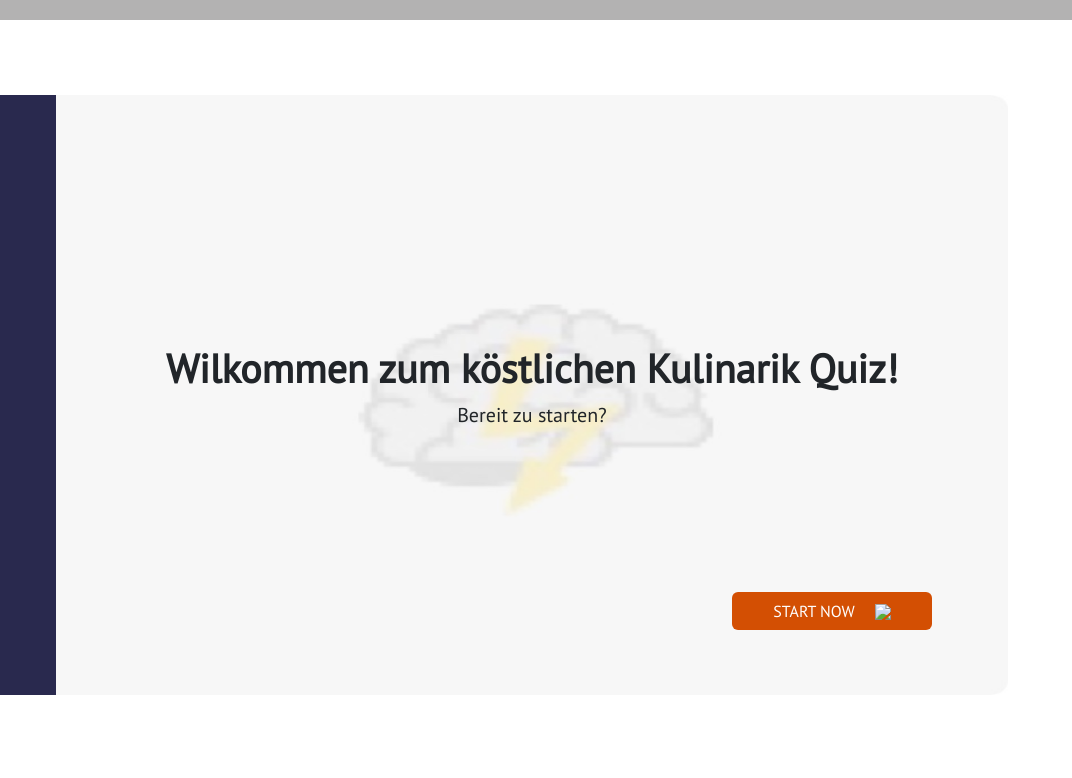
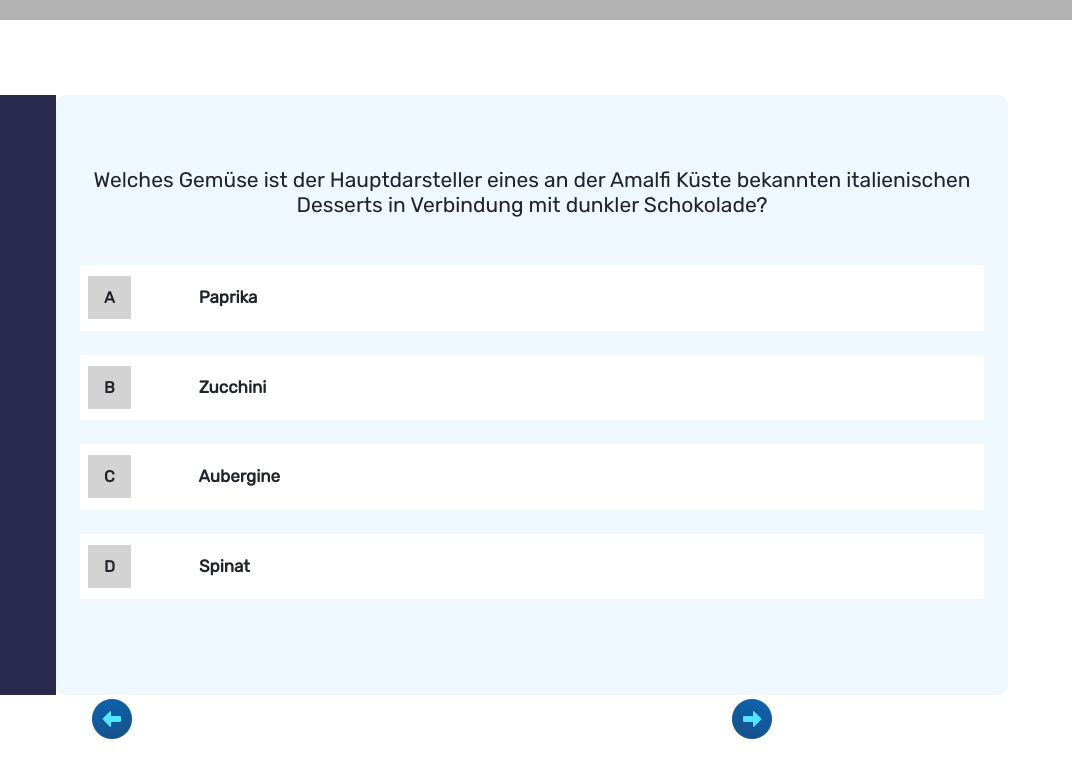
Before and after one commit to MarioHaefs/Quiz-App, a website: page index.html in a window 1280 px wide. Both pictures are taken after a click on the button "START NOW". Shown: the full height of the page, 208-1280 px from the left. Drawn offline with nearby package versions, Linux system fonts and the light colour scheme.

Commit message:
Created Question Screen Design; Created JSON; Wrote first functions

```diff
--- a/fonts.css
+++ b/fonts.css
@@ -4,12 +4,12 @@
   font-family: 'Rubik';
   font-style: normal;
   font-weight: 400;
-    src: url('../fonts/rubik-v23-latin-regular.eot'); /* IE9 Compat Modes */
-    src: url('../fonts/rubik-v23-latin-regular.eot?#iefix') format('embedded-opentype'), /* IE6-IE8 */
-         url('../fonts/rubik-v23-latin-regular.woff2') format('woff2'), /* Super Modern Browsers */
-         url('../fonts/rubik-v23-latin-regular.woff') format('woff'), /* Modern Browsers */
-         url('../fonts/rubik-v23-latin-regular.ttf') format('truetype'), /* Safari, Android, iOS */
-         url('../fonts/rubik-v23-latin-regular.svg#Rubik') format('svg'); /* Legacy iOS */
+  src: url('/fonts/rubik-v23-latin-regular.eot'); /* IE9 Compat Modes */
+  src: url('/fonts/rubik-v23-latin-regular.eot?#iefix') format('embedded-opentype'), /* IE6-IE8 */
+       url('/fonts/rubik-v23-latin-regular.woff2') format('woff2'), /* Super Modern Browsers */
+       url('/fonts/rubik-v23-latin-regular.woff') format('woff'), /* Modern Browsers */
+       url('/fonts/rubik-v23-latin-regular.ttf') format('truetype'), /* Safari, Android, iOS */
+       url('/fonts/rubik-v23-latin-regular.svg#Rubik') format('svg'); /* Legacy iOS */
 }
 
 /* pt-sans-regular - latin */
@@ -18,10 +18,10 @@
   font-family: 'PT Sans';
   font-style: normal;
   font-weight: 400;
-    src: url('../fonts/pt-sans-v17-latin-regular.eot'); /* IE9 Compat Modes */
-    src: url('../fonts/pt-sans-v17-latin-regular.eot?#iefix') format('embedded-opentype'), /* IE6-IE8 */
-         url('../fonts/pt-sans-v17-latin-regular.woff2') format('woff2'), /* Super Modern Browsers */
-         url('../fonts/pt-sans-v17-latin-regular.woff') format('woff'), /* Modern Browsers */
-         url('../fonts/pt-sans-v17-latin-regular.ttf') format('truetype'), /* Safari, Android, iOS */
-         url('../fonts/pt-sans-v17-latin-regular.svg#PTSans') format('svg'); /* Legacy iOS */
+  src: url('/fonts/pt-sans-v17-latin-regular.eot'); /* IE9 Compat Modes */
+  src: url('/fonts/pt-sans-v17-latin-regular.eot?#iefix') format('embedded-opentype'), /* IE6-IE8 */
+       url('/fonts/pt-sans-v17-latin-regular.woff2') format('woff2'), /* Super Modern Browsers */
+       url('/fonts/pt-sans-v17-latin-regular.woff') format('woff'), /* Modern Browsers */
+       url('/fonts/pt-sans-v17-latin-regular.ttf') format('truetype'), /* Safari, Android, iOS */
+       url('/fonts/pt-sans-v17-latin-regular.svg#PTSans') format('svg'); /* Legacy iOS */
 }
--- a/index.html
+++ b/index.html
@@ -29,16 +29,19 @@
                     <span class="nav-text space-bottom">JS</span>
                     <span class="nav-text space-bottom">Java</span>
                 </div>
-                <div id="content" class="content-center">
+                <div id="content" class="content-center background-img">
                     <div class="content-quiz">
                         <h1 class="card-title">Wilkommen zum köstlichen Kulinarik Quiz!</h1>
                         <p class="card-text">Bereit zu starten?</p>
-                        <button class="btn button">START NOW<img class="arrow" src="img/arrow-right.png"></button>
+                        <button onclick="startQuiz()" class="btn button">START NOW<img class="arrow-btn" src="img/arrow-right.png"></button>
                     </div>
                 </div>
-
             </div>
         </div>
+    </div>
+
+    <div id="arrows" class="left-right-arrow hide">
+        <img class="arrow-hover" src="img/pfeil-links.png" ><img class="arrow-hover" src="img/pfeil-rechts.png" >
     </div>
 
 
--- a/script.js
+++ b/script.js
@@ -1,6 +1,6 @@
-let kulinarik =  [
+let kulinarik = [
     {
-        "question": "Welches Gemüse ist der Hauptdarsteller eines bekannten italienischen Desserts in Verbindung mit dunkler Schokolade?",
+        "question": "Welches Gemüse ist der Hauptdarsteller eines an der Amalfi Küste bekannten italienischen Desserts in Verbindung mit dunkler Schokolade?",
         "answer_1": "Paprika",
         "answer_2": "Zucchini",
         "answer_3": "Aubergine",
@@ -41,8 +41,76 @@ let kulinarik =  [
     },
 ]
 
+let currentQuestion = 0;
 
+
+// Wechselt vom Start-Design auf das Fragen-Desing und generiert die erste Frage //
 function startQuiz() {
     let content = document.getElementById('content');
+    content.innerHTML = '';
+    changeInnerContent();
+    content.innerHTML += startQuizHTML();
+    showQuestion();
+}
+
+
+function startQuizHTML() {
+    return /*html*/ `
+    <div class="question-card">
+        <h5 id="question-text"></h5>
+         <div onclick="answer('answer_1')" class="abcd">
+            <span class="letter-box">A</span>
+            <span id="answer-1" class="answer"></span>
+        </div>
+         <div onclick="answer('answer_2')" class="abcd">
+            <span class="letter-box">B</span>
+            <span id="answer-2" class="answer"></span>
+        </div>
+         <div onclick="answer('answer_3')" class="abcd">
+            <span class="letter-box">C</span>
+            <span id="answer-3" class="answer"></span>
+        </div>
+         <div onclick="answer('answer_4')" class="abcd">
+            <span class="letter-box">D</span>
+            <span id="answer-4" class="answer"></span>
+        </div>
+    </div>
+    `;
 
 }
+
+
+// Ändert das Start-Design auf das Fragen-Desing //
+function changeInnerContent() {
+    let backgroundImg = document.getElementById('content');
+    let showArrow = document.getElementById('arrows')
+
+    backgroundImg.classList.remove("background-img");
+    showArrow.classList.remove("hide");
+    backgroundImg.classList.add('background-alice')
+}
+
+
+// Zeigt die Fragen aus unserem JSON in unserem Quiz an //
+function showQuestion() {
+    let question = kulinarik[currentQuestion];
+
+    document.getElementById('question-text').innerHTML = question['question'];
+    document.getElementById('answer-1').innerHTML = question['answer_1'];
+    document.getElementById('answer-2').innerHTML = question['answer_2'];
+    document.getElementById('answer-3').innerHTML = question['answer_3'];
+    document.getElementById('answer-4').innerHTML = question['answer_4'];
+}
+
+
+function answer(selection) {
+    let question = kulinarik[currentQuestion];
+    let selectedQuestionNumber = selection.slice(-1);
+
+    if(selectedQuestionNumber == question['right_answer']) {
+        console.log('Richtige Antwort!')
+    } else {
+        console.log('Falsche Antwort!')
+    }
+
+}
--- a/style.css
+++ b/style.css
@@ -39,10 +39,10 @@ body {
     border-bottom-left-radius: 10px;
     height: 75vh !important;
     width: 200px;
+    font-family: 'Rubik' !important;
 }
 
 .nav-text {
-    font-family: Rubik;
     font-size: 20px;
     color: rgba(255, 255, 255, 0.7);
     border-left: 3px solid transparent;
@@ -73,7 +73,10 @@ body {
     display: flex;
     justify-content: center;
     align-items: center;
-    font-family: PT Sans !important;
+    border-radius: 10px;
+}
+
+.background-img {
     background-image: url('img/brainbg.jpg');
     background-repeat: no-repeat;
     background-size: 100% 100%;
@@ -81,6 +84,7 @@ body {
 
 .content-quiz {
     text-align: center;
+    font-family: 'PT Sans';
 }
 
 h1 {
@@ -100,8 +104,74 @@ h1 {
     right: 140px;
 }
 
-.arrow  {
+.button:hover {
+    transform: scale(1.02);
+}
+
+.arrow-btn  {
     height: 20px;
     margin-left: 20px;
     padding-bottom: 3px;
 }
+
+.background-alice {
+    background-color: aliceblue;
+}
+
+h5 {
+    font-size: 21px !important;
+    text-align: center;
+    margin-bottom: 48px !important;
+}
+
+.question-card {
+    margin: 24px;
+    font-family: 'Rubik' !important;
+}
+
+.abcd {
+    padding-left: 8px;
+    padding-right: 8px;
+    padding-bottom: 20px;
+    padding-top: 20px;
+    margin-bottom: 24px;
+    background-color: white;
+    cursor: pointer;
+}
+
+.abcd:hover {
+    transform: scale(1.005);
+    background-color: rgb(255, 247, 247);
+}
+
+.letter-box {
+    background-color: #d3d3d3;
+    padding-left: 16px;
+    padding-right: 16px;
+    padding-top: 12px;
+    padding-bottom: 12px;
+    font-weight: bold;
+}
+
+.answer {
+    font-weight: 600;
+    font-size: 17px;
+    margin-left: 64px;
+}
+
+.left-right-arrow {
+    display: flex;
+    justify-content: space-around;
+}
+
+.hide {
+    display: none;
+}
+
+.arrow-hover {
+    cursor: pointer;
+}
+
+.arrow-hover:hover {
+   transform: scale(1.05);
+}
```
Also changed, not shown: img/pfeil-links.png (added), img/pfeil-rechts.png (added), 2 other files. Lines whose indentation alone changed are shown as unchanged.
